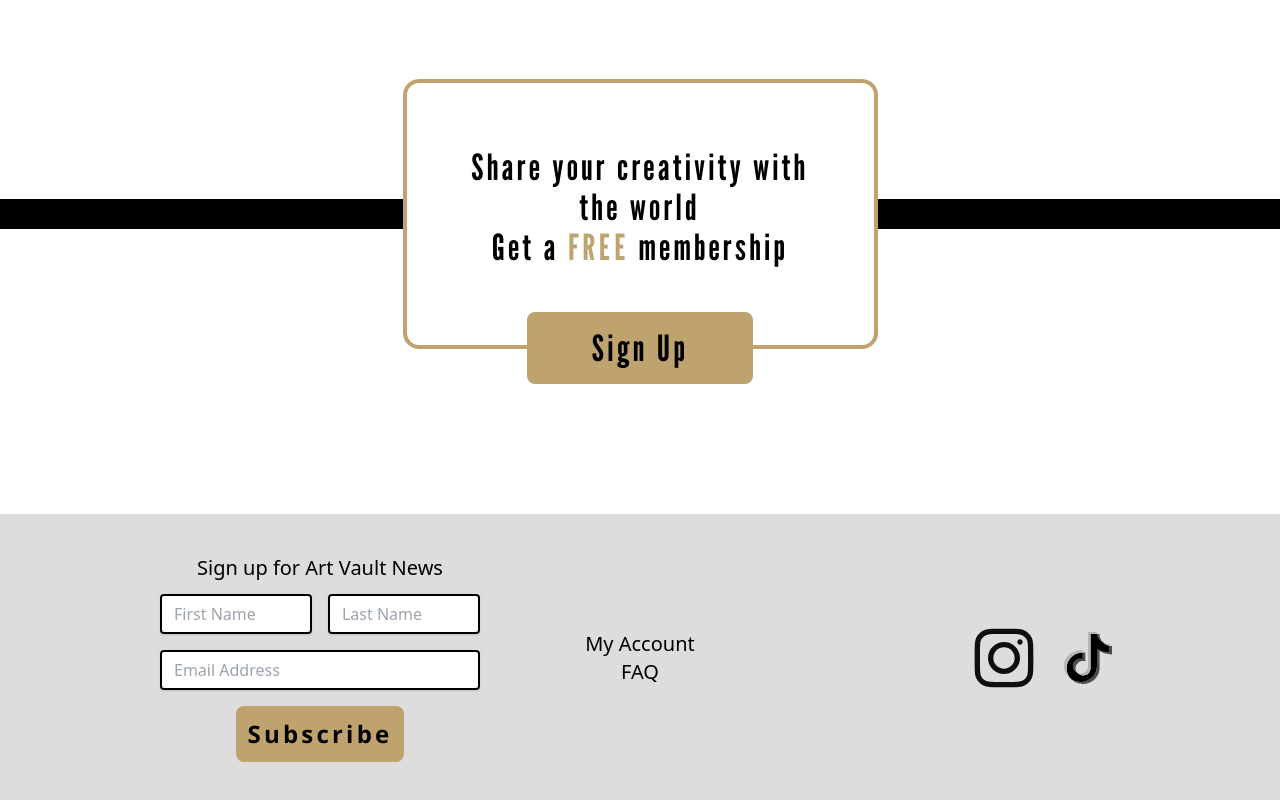
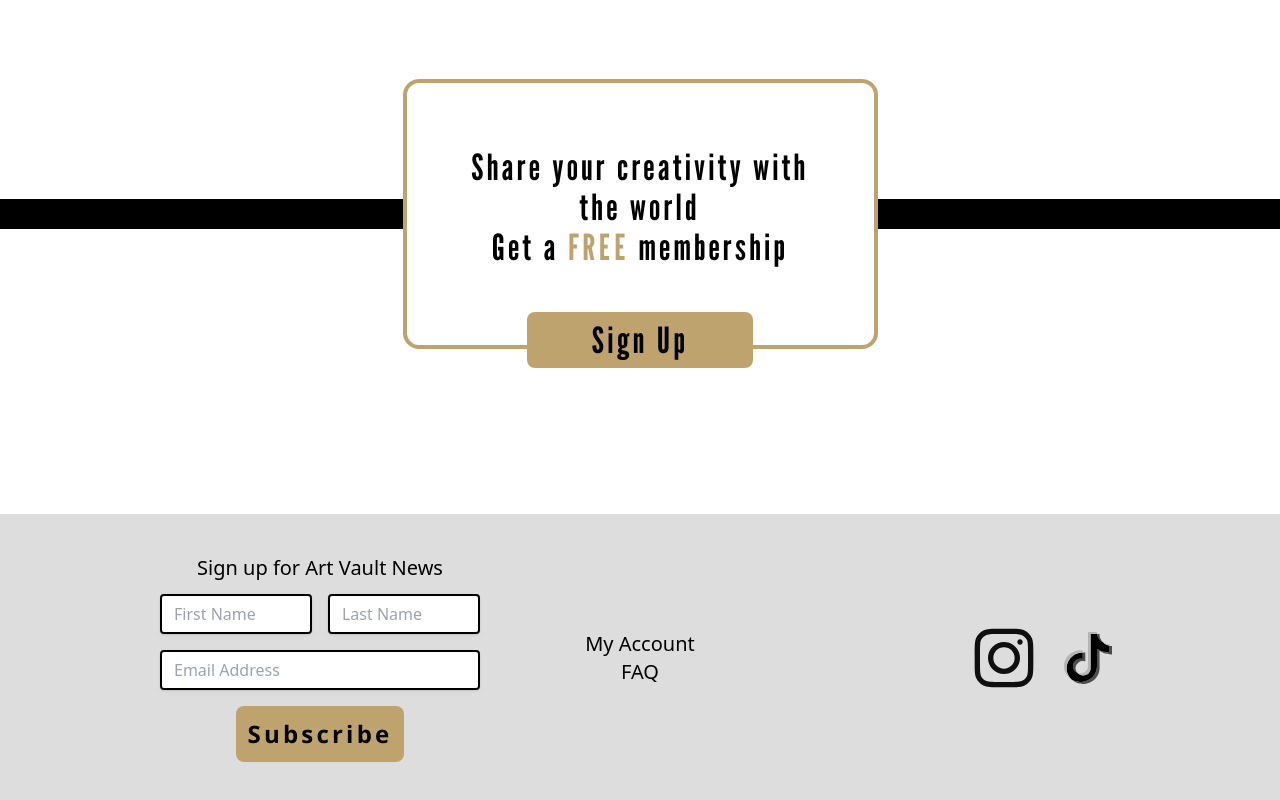
Before and after one commit to ARTVAULTMARY/Art_Vault, a Next.js app in the folder art_vault/artvault/: page / in a window 1280 px wide. Shown: the part 2460-3260 px from the top of the page. Built offline with nearby package versions, Linux system fonts and the light colour scheme; no server answers; what tailwindcss-radix would draw is missing.

Commit message:
styling edits

```diff
--- a/art_vault/artvault/src/app/_Homepage/AboutUs.js
+++ b/art_vault/artvault/src/app/_Homepage/AboutUs.js
@@ -5,7 +5,7 @@ export default function AboutUs() {
         <div className="flex flex-col items-center gap-16 w-full mt-20 mx-30 bg-white">
             <button className="flex justify-center items-center tracking-wider bg-teak rounded-standard">
                 <Link
-                    href="/test"
+                    href="?signupModal=true"
                     className="text-black hover:text-maroon-flush py-4 px-20 font-league-gothic text-2xl md:text-3xl xl:text-4xl"
                 >
                     Sign Up
--- a/art_vault/artvault/src/app/_Homepage/ShareYourCreativity.js
+++ b/art_vault/artvault/src/app/_Homepage/ShareYourCreativity.js
@@ -1,3 +1,5 @@
+import Link from "next/link"
+
 export default function ShareYourCreativity() {
     return (
         <div className="flex justify-center items-center w-full h-[600px] bg-white">
@@ -6,9 +8,12 @@ export default function ShareYourCreativity() {
                 <p>Share your creativity with the world</p>
                 <p>Get a <span className="text-teak">FREE</span> membership</p>
                 <button className="relative w-2/3 top-[45px] py-2 tracking-wide bg-teak rounded-standard">
-                        <p className="text-black hover:text-maroon-flush text-2xl md:text-3xl xl:text-4xl font-league-gothic py-2 px-10">
-                            Sign Up
-                        </p>
+                    <Link
+                        href="?signupModal=true"
+                        className="text-black hover:text-maroon-flush text-2xl md:text-3xl xl:text-4xl font-league-gothic py-2 px-10"
+                    >
+                        Sign Up
+                    </Link>
                 </button>
             </div>
         </div>
--- a/art_vault/artvault/src/app/page.js
+++ b/art_vault/artvault/src/app/page.js
@@ -9,5 +9,5 @@ export default function Home() {
             <Homepage />
             <Footer />
         </div>
-    )
-}
+    );
+};
--- a/art_vault/artvault/src/app/test/components/Form/InputField.jsx
+++ b/art_vault/artvault/src/app/test/components/Form/InputField.jsx
@@ -13,8 +13,13 @@ export default function InputField(props) {
         <div className="flex flex-col mb-4 w-full items-center">
             <div className="w-2/3">
                 <label className="flex text-gray-700 text-sm font-bold mb-2">{label}</label>
-                <input type={type} name={name} value={value} onChange={handleChange} className="flex shadow appearance-none border rounded self-center w-full py-2 px-3 text-gray-700 leading-tight focus:outline-none focus:shadow-outline"/>
-                {errorMessage && !isValid ? <span>{errorMessage}</span> : <span>{null}</span>}
+                <input type={type} name={name} value={value} onChange={handleChange}
+                className="flex shadow appearance-none border rounded self-center
+                w-full py-2 px-3 leading-tight focus:bg-teak-100"/>
+                {errorMessage && !isValid ?
+                    <p className="h-5 text-sm text-maroon-flush">{errorMessage}</p> :
+                    <p className="h-5 text-sm text-maroon-flush"></p>
+                }
             </div>
         </div>
     );
--- a/art_vault/artvault/src/app/test/components/Form/Login/LoginForm.jsx
+++ b/art_vault/artvault/src/app/test/components/Form/Login/LoginForm.jsx
@@ -12,16 +12,18 @@ export default function LoginForm() {
     const handleSubmit = async (e) => {
         e.preventDefault();
         console.log('form data handleSubmit: ', form.email.value, form.password.value)
+        //TODO fix undefined data in response:
         const response = await signIn('credentials', {
-            username: form.email.value,
-            password: form.password.value,
+            username: form?.email.value,
+            password: form?.password.value,
             redirect: false,
         });
-        console.log({response})
-        if(!response?.error){
-            router.push("/")
-            router.refresh()
-        }
+
+        if (!response?.error) {
+            router.push("/");
+            router.refresh();
+        };
+        console.log({ response });
     };
 
     return (
@@ -31,7 +33,7 @@ export default function LoginForm() {
                 <button
                     type="submit"
                     disabled={!isFormValid()}
-                    className="w-1/3 bg-teak-200 font-semibold mt-10 py-2 px-8 rounded enabled:cursor-pointer enabled:hover:bg-teak enabled:hover:text-white"
+                    className="w-1/3 bg-teak-200 font-semibold mt-10 py-2 px-8 rounded enabled:bg-teak-300 enabled:cursor-pointer enabled:hover:bg-teak enabled:hover:text-white"
                 >
                     Submit
                 </button>
--- a/art_vault/artvault/src/app/test/components/Form/Signup/SignupForm.jsx
+++ b/art_vault/artvault/src/app/test/components/Form/Signup/SignupForm.jsx
@@ -12,7 +12,7 @@ export default function SignupForm() {
                 <button
                     type="submit"
                     disabled={!isFormValid()}
-                    className="w-1/3 bg-teak-200 font-semibold mt-10 py-2 px-8 rounded enabled:cursor-pointer enabled:hover:bg-teak enabled:hover:text-white"
+                    className="w-1/3 bg-teak-200 font-semibold mt-10 py-2 px-8 rounded enabled:bg-teak-300 enabled:cursor-pointer enabled:hover:bg-teak enabled:hover:text-white"
                 >
                     Submit
                 </button>
--- a/art_vault/artvault/src/app/test/components/Form/helpers/formConfig.jsx
+++ b/art_vault/artvault/src/app/test/components/Form/helpers/formConfig.jsx
@@ -29,29 +29,29 @@ function createFormFieldConfig(label, name, type, defaultValue = "") {
 export const signupForm = {
     name: {
         ...createFormFieldConfig("Full Name", "name", "text"),
-        validationRules: [requiredRule("name")],
+        validationRules: [requiredRule("Name")],
     },
     email: {
         ...createFormFieldConfig("Email", "email", "email"),
-        validationRules: [requiredRule("email")],
+        validationRules: [requiredRule("Email")],
     },
     password: {
         ...createFormFieldConfig("Password", "password", "password"),
-        validationRules: [requiredRule("password")],
+        validationRules: [requiredRule("Password")],
     },
     confirmPassword: {
-        ...createFormFieldConfig("Confirm Password", "confirmPassword", "Password"),
-        validationRules: [requiredRule("confirmPassword")],
+        ...createFormFieldConfig("Confirm Password", "confirmPassword", "password"),
+        validationRules: [requiredRule("Confirm Password")],
     }
 };
 
 export const loginForm = {
     email: {
         ...createFormFieldConfig("Email", "email", "email"),
-        validationRules: [requiredRule("email")],
+        validationRules: [requiredRule("Email")],
     },
     password: {
         ...createFormFieldConfig("Password", "password", "password"),
-        validationRules: [requiredRule("password")],
+        validationRules: [requiredRule("Password")],
     },
 };
--- a/art_vault/artvault/src/app/test/components/Form/helpers/loginValidationRules.js
+++ b/art_vault/artvault/src/app/test/components/Form/helpers/loginValidationRules.js
@@ -9,7 +9,7 @@ function createValidationRule(ruleName, errorMessage, validateFunction ) {
 export const requiredRule = (inputName) => {
     return createValidationRule(
         "required",
-        `${inputName} required`,
+        `${inputName} Required`,
         (inputValue, formObj) => inputValue.length !== 0
     );
 };
```
Also changed, not shown: art_vault/artvault/src/app/api/auth/[...nextauth]/route.js (line endings or trailing spaces).
